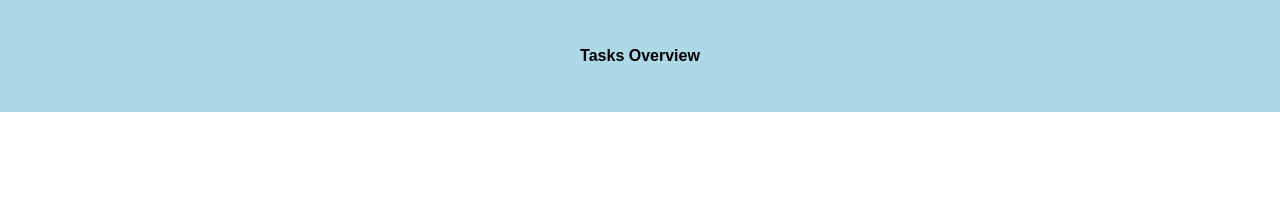
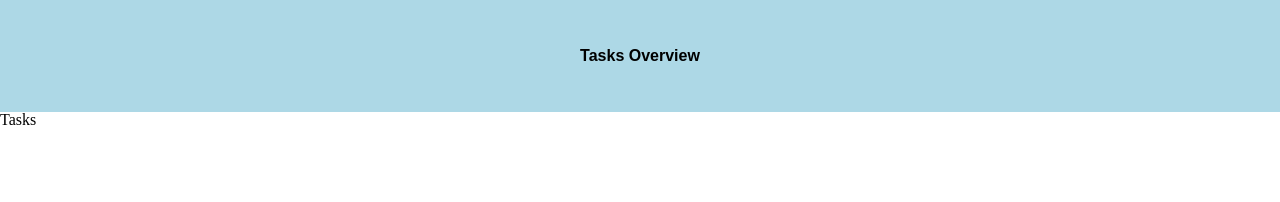
Before and after one commit to j-r-f-m/odin-react-task-app, a React (Create React App) app: page / in a window 1280 px wide. Shown: the top 202 px of the page. Built offline with nearby package versions, Linux system fonts and the light colour scheme.

Commit message:
add dummy overview-component

```diff
--- a/src/App.js
+++ b/src/App.js
@@ -2,6 +2,7 @@
 import React, { Component } from "react";
 import "./App.css";
 import Header from "./components/Header";
+import Overview from "./components/Overview";
 
 class App extends Component {
   constructor(props) {
@@ -12,6 +13,7 @@ class App extends Component {
     return (
       <div className="App">
         <Header />
+        <Overview />
       </div>
     );
   }
--- a/src/components/Overview.js
+++ b/src/components/Overview.js
@@ -1 +1,17 @@
-import React from "react";
+import React, { Component } from "react";
+
+class Overview extends Component {
+  constructor(props) {
+    super(props);
+  }
+
+  render() {
+    return (
+      <div className="overview-container">
+        <h2>Tasks</h2>
+      </div>
+    );
+  }
+}
+
+export default Overview;
```
